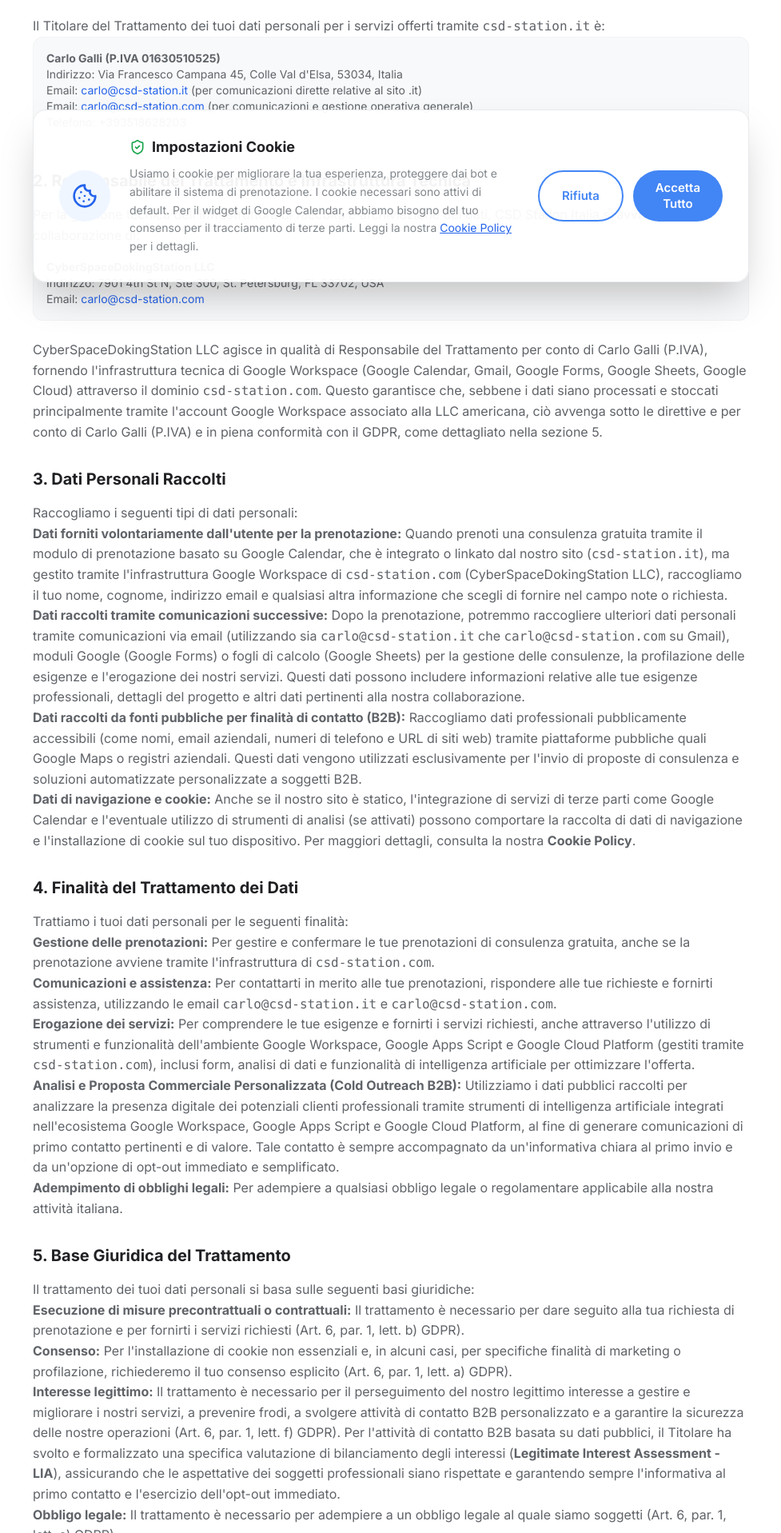
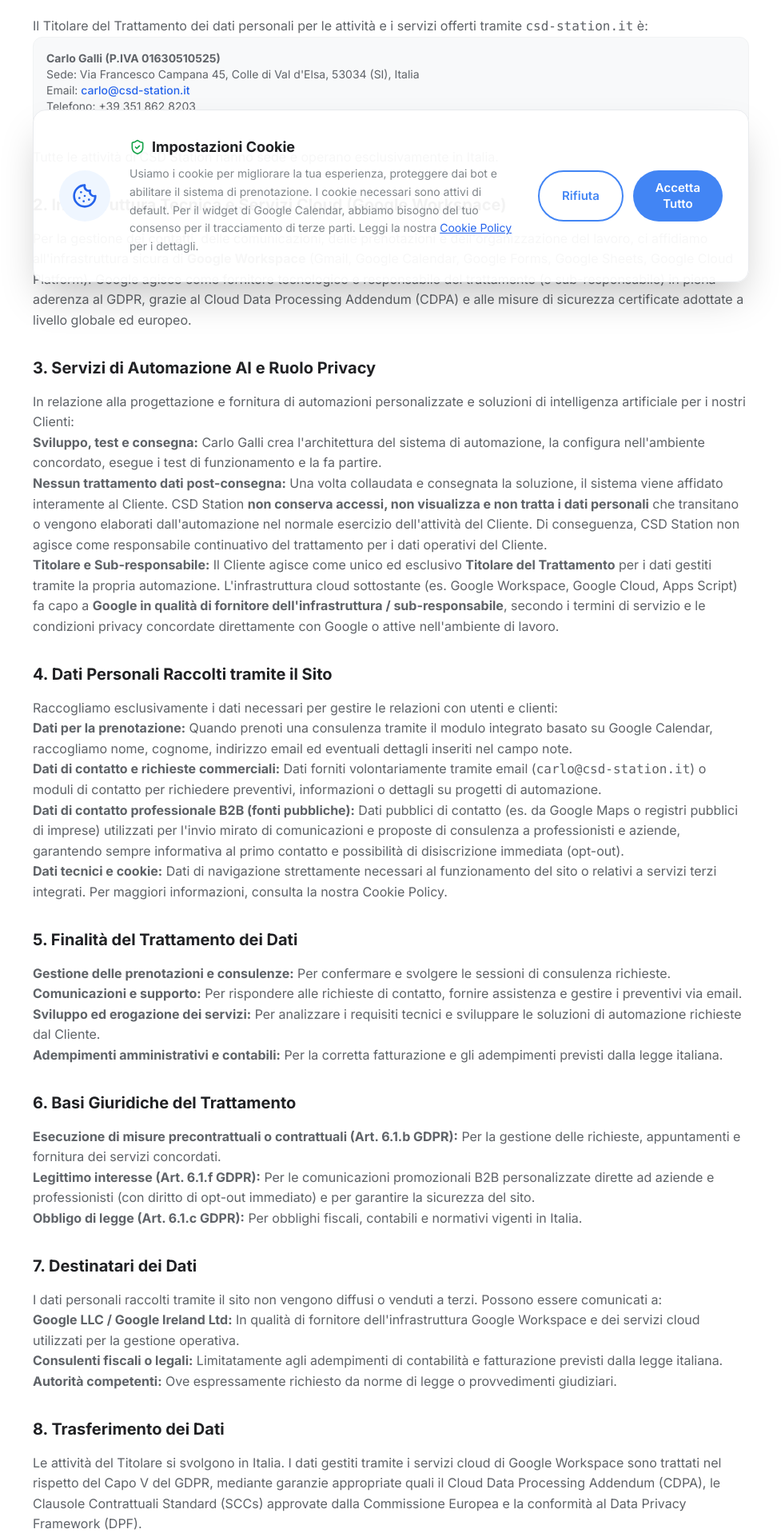
Before and after one commit to TheRealGalli/csd.station.italia, a React (Vite) app: page /privacy-policy in a window 1280 px wide. Shown: the part 423-2340 px from the top of the page at 80% size, without its empty margins (151-1128 px from the left). Built offline with nearby package versions, Linux system fonts and the light colour scheme; the HTML template or start-up script is replaced by a standard one.

Commit message:
Update privacy policy: remove US LLC reference and clarify Italian management with Google Workspace and AI automation role

```diff
--- a/src/pages/PrivacyPolicy.tsx
+++ b/src/pages/PrivacyPolicy.tsx
@@ -8,121 +8,104 @@ const PrivacyPolicy = () => {
       <main className="flex-grow pt-32 pb-16 px-6 lg:px-8">
         <div className="max-w-4xl mx-auto prose prose-blue prose-sm sm:prose-base lg:prose-lg text-gray-700">
           <h1 className="text-3xl font-extrabold text-gray-900 mb-8 border-b pb-4">Privacy Policy</h1>
-          <p className="text-sm text-gray-500 mb-8 italic">Ultimo aggiornamento: 23 marzo 2026</p>
+          <p className="text-sm text-gray-500 mb-8 italic">Ultimo aggiornamento: 2 ottobre 2026</p>
 
           <p>
-            Benvenuto su <code>csd-station.it</code>. La tua privacy è di fondamentale importanza per noi. Questa Privacy Policy descrive come Carlo Galli (P.IVA), operante come CSD Station (di seguito "noi", "nostro" o "CSD Station Italia"), raccoglie, utilizza e protegge i tuoi dati personali in conformità con il Regolamento Generale sulla Protezione dei Dati (GDPR) dell'Unione Europea.
+            Benvenuto su <code>csd-station.it</code>. La tua privacy è di fondamentale importanza per noi. Questa Privacy Policy descrive in modo chiaro e trasparente come Carlo Galli (P.IVA 01630510525), operante come CSD Station (di seguito "noi", "nostro" o "CSD Station Italia"), raccoglie, utilizza e protegge i dati personali in conformità con il Regolamento Generale sulla Protezione dei Dati (GDPR - Regolamento UE 2016/679).
           </p>
 
           <h2 className="text-xl font-bold text-gray-900 mt-8 mb-4">1. Titolare del Trattamento dei Dati</h2>
-          <p>Il Titolare del Trattamento dei tuoi dati personali per i servizi offerti tramite <code>csd-station.it</code> è:</p>
+          <p>Il Titolare del Trattamento dei dati personali per le attività e i servizi offerti tramite <code>csd-station.it</code> è:</p>
           <div className="bg-gray-50 p-4 rounded-xl border border-gray-100 not-prose text-sm mb-6">
             <p><strong>Carlo Galli (P.IVA 01630510525)</strong></p>
-            <p>Indirizzo: Via Francesco Campana 45, Colle Val d'Elsa, 53034, Italia</p>
-            <p>Email: <a href="mailto:carlo@csd-station.it" className="text-blue-600">carlo@csd-station.it</a> (per comunicazioni dirette relative al sito .it)</p>
-            <p>Email: <a href="mailto:carlo@csd-station.com" className="text-blue-600">carlo@csd-station.com</a> (per comunicazioni e gestione operativa generale)</p>
-            <p>Telefono: +393518628203</p>
-          </div>
-
-          <h2 className="text-xl font-bold text-gray-900 mt-8 mb-4">2. Responsabile del Trattamento e Infrastruttura Tecnica</h2>
-          <p>
-            Per la gestione tecnica dell'infrastruttura di raccolta e archiviazione dei dati, CSD Station Italia si avvale della collaborazione di:
-          </p>
-          <div className="bg-gray-50 p-4 rounded-xl border border-gray-100 not-prose text-sm mb-6">
-            <p><strong>CyberSpaceDokingStation LLC</strong></p>
-            <p>Indirizzo: 7901 4th St N, Ste 300, St. Petersburg, FL 33702, USA</p>
-            <p>Email: <a href="mailto:carlo@csd-station.com" className="text-blue-600">carlo@csd-station.com</a></p>
+            <p>Sede: Via Francesco Campana 45, Colle di Val d'Elsa, 53034 (SI), Italia</p>
+            <p>Email: <a href="mailto:carlo@csd-station.it" className="text-blue-600 font-medium">carlo@csd-station.it</a></p>
+            <p>Telefono: +39 351 862 8203</p>
           </div>
           <p>
-            CyberSpaceDokingStation LLC agisce in qualità di Responsabile del Trattamento per conto di Carlo Galli (P.IVA), fornendo l'infrastruttura tecnica di Google Workspace (Google Calendar, Gmail, Google Forms, Google Sheets, Google Cloud) attraverso il dominio <code>csd-station.com</code>. Questo garantisce che, sebbene i dati siano processati e stoccati principalmente tramite l'account Google Workspace associato alla LLC americana, ciò avvenga sotto le direttive e per conto di Carlo Galli (P.IVA) e in piena conformità con il GDPR, come dettagliato nella sezione 5.
+            Tutte le attività di CSD Station hanno sede e operano esclusivamente in Italia.
           </p>
 
-          <h2 className="text-xl font-bold text-gray-900 mt-8 mb-4">3. Dati Personali Raccolti</h2>
-          <p>Raccogliamo i seguenti tipi di dati personali:</p>
+          <h2 className="text-xl font-bold text-gray-900 mt-8 mb-4">2. Infrastruttura Tecnica e Servizi Cloud (Google Workspace)</h2>
+          <p>
+            Per la gestione dei contatti, delle comunicazioni, delle prenotazioni e dell'organizzazione del lavoro, ci affidiamo all'infrastruttura sicura di <strong>Google Workspace</strong> (Gmail, Google Calendar, Google Forms, Google Sheets, Google Cloud Platform). Google agisce come fornitore tecnologico e responsabile del trattamento (o sub-responsabile) in piena aderenza al GDPR, grazie al Cloud Data Processing Addendum (CDPA) e alle misure di sicurezza certificate adottate a livello globale ed europeo.
+          </p>
+
+          <h2 className="text-xl font-bold text-gray-900 mt-8 mb-4">3. Servizi di Automazione AI e Ruolo Privacy</h2>
+          <p>
+            In relazione alla progettazione e fornitura di automazioni personalizzate e soluzioni di intelligenza artificiale per i nostri Clienti:
+          </p>
           <ul>
-            <li><strong>Dati forniti volontariamente dall'utente per la prenotazione:</strong> Quando prenoti una consulenza gratuita tramite il modulo di prenotazione basato su Google Calendar, che è integrato o linkato dal nostro sito (<code>csd-station.it</code>), ma gestito tramite l'infrastruttura Google Workspace di <code>csd-station.com</code> (CyberSpaceDokingStation LLC), raccogliamo il tuo nome, cognome, indirizzo email e qualsiasi altra informazione che scegli di fornire nel campo note o richiesta.</li>
-            <li><strong>Dati raccolti tramite comunicazioni successive:</strong> Dopo la prenotazione, potremmo raccogliere ulteriori dati personali tramite comunicazioni via email (utilizzando sia <code>carlo@csd-station.it</code> che <code>carlo@csd-station.com</code> su Gmail), moduli Google (Google Forms) o fogli di calcolo (Google Sheets) per la gestione delle consulenze, la profilazione delle esigenze e l'erogazione dei nostri servizi. Questi dati possono includere informazioni relative alle tue esigenze professionali, dettagli del progetto e altri dati pertinenti alla nostra collaborazione.</li>
-            <li><strong>Dati raccolti da fonti pubbliche per finalità di contatto (B2B):</strong> Raccogliamo dati professionali pubblicamente accessibili (come nomi, email aziendali, numeri di telefono e URL di siti web) tramite piattaforme pubbliche quali Google Maps o registri aziendali. Questi dati vengono utilizzati esclusivamente per l'invio di proposte di consulenza e soluzioni automatizzate personalizzate a soggetti B2B.</li>
-            <li><strong>Dati di navigazione e cookie:</strong> Anche se il nostro sito è statico, l'integrazione di servizi di terze parti come Google Calendar e l'eventuale utilizzo di strumenti di analisi (se attivati) possono comportare la raccolta di dati di navigazione e l'installazione di cookie sul tuo dispositivo. Per maggiori dettagli, consulta la nostra <strong>Cookie Policy</strong>.</li>
+            <li>
+              <strong>Sviluppo, test e consegna:</strong> Carlo Galli crea l'architettura del sistema di automazione, la configura nell'ambiente concordato, esegue i test di funzionamento e la fa partire.
+            </li>
+            <li>
+              <strong>Nessun trattamento dati post-consegna:</strong> Una volta collaudata e consegnata la soluzione, il sistema viene affidato interamente al Cliente. CSD Station <strong>non conserva accessi, non visualizza e non tratta i dati personali</strong> che transitano o vengono elaborati dall'automazione nel normale esercizio dell'attività del Cliente. Di conseguenza, CSD Station non agisce come responsabile continuativo del trattamento per i dati operativi del Cliente.
+            </li>
+            <li>
+              <strong>Titolare e Sub-responsabile:</strong> Il Cliente agisce come unico ed esclusivo <strong>Titolare del Trattamento</strong> per i dati gestiti tramite la propria automazione. L'infrastruttura cloud sottostante (es. Google Workspace, Google Cloud, Apps Script) fa capo a <strong>Google in qualità di fornitore dell'infrastruttura / sub-responsabile</strong>, secondo i termini di servizio e le condizioni privacy concordate direttamente con Google o attive nell'ambiente di lavoro.
+            </li>
           </ul>
 
-          <h2 className="text-xl font-bold text-gray-900 mt-8 mb-4">4. Finalità del Trattamento dei Dati</h2>
-          <p>Trattiamo i tuoi dati personali per le seguenti finalità:</p>
+          <h2 className="text-xl font-bold text-gray-900 mt-8 mb-4">4. Dati Personali Raccolti tramite il Sito</h2>
+          <p>Raccogliamo esclusivamente i dati necessari per gestire le relazioni con utenti e clienti:</p>
           <ul>
-            <li><strong>Gestione delle prenotazioni:</strong> Per gestire e confermare le tue prenotazioni di consulenza gratuita, anche se la prenotazione avviene tramite l'infrastruttura di <code>csd-station.com</code>.</li>
-            <li><strong>Comunicazioni e assistenza:</strong> Per contattarti in merito alle tue prenotazioni, rispondere alle tue richieste e fornirti assistenza, utilizzando le email <code>carlo@csd-station.it</code> e <code>carlo@csd-station.com</code>.</li>
-            <li><strong>Erogazione dei servizi:</strong> Per comprendere le tue esigenze e fornirti i servizi richiesti, anche attraverso l'utilizzo di strumenti e funzionalità dell'ambiente Google Workspace, Google Apps Script e Google Cloud Platform (gestiti tramite <code>csd-station.com</code>), inclusi form, analisi di dati e funzionalità di intelligenza artificiale per ottimizzare l'offerta.</li>
-            <li><strong>Analisi e Proposta Commerciale Personalizzata (Cold Outreach B2B):</strong> Utilizziamo i dati pubblici raccolti per analizzare la presenza digitale dei potenziali clienti professionali tramite strumenti di intelligenza artificiale integrati nell'ecosistema Google Workspace, Google Apps Script e Google Cloud Platform, al fine di generare comunicazioni di primo contatto pertinenti e di valore. Tale contatto è sempre accompagnato da un'informativa chiara al primo invio e da un'opzione di opt-out immediato e semplificato.</li>
-            <li><strong>Adempimento di obblighi legali:</strong> Per adempiere a qualsiasi obbligo legale o regolamentare applicabile alla nostra attività italiana.</li>
+            <li><strong>Dati per la prenotazione:</strong> Quando prenoti una consulenza tramite il modulo integrato basato su Google Calendar, raccogliamo nome, cognome, indirizzo email ed eventuali dettagli inseriti nel campo note.</li>
+            <li><strong>Dati di contatto e richieste commerciali:</strong> Dati forniti volontariamente tramite email (<code>carlo@csd-station.it</code>) o moduli di contatto per richiedere preventivi, informazioni o dettagli su progetti di automazione.</li>
+            <li><strong>Dati di contatto professionale B2B (fonti pubbliche):</strong> Dati pubblici di contatto (es. da Google Maps o registri pubblici di imprese) utilizzati per l'invio mirato di comunicazioni e proposte di consulenza a professionisti e aziende, garantendo sempre informativa al primo contatto e possibilità di disiscrizione immediata (opt-out).</li>
+            <li><strong>Dati tecnici e cookie:</strong> Dati di navigazione strettamente necessari al funzionamento del sito o relativi a servizi terzi integrati. Per maggiori informazioni, consulta la nostra Cookie Policy.</li>
           </ul>
 
-          <h2 className="text-xl font-bold text-gray-900 mt-8 mb-4">5. Base Giuridica del Trattamento</h2>
-          <p>Il trattamento dei tuoi dati personali si basa sulle seguenti basi giuridiche:</p>
+          <h2 className="text-xl font-bold text-gray-900 mt-8 mb-4">5. Finalità del Trattamento dei Dati</h2>
           <ul>
-            <li><strong>Esecuzione di misure precontrattuali o contrattuali:</strong> Il trattamento è necessario per dare seguito alla tua richiesta di prenotazione e per fornirti i servizi richiesti (Art. 6, par. 1, lett. b) GDPR).</li>
-            <li><strong>Consenso:</strong> Per l'installazione di cookie non essenziali e, in alcuni casi, per specifiche finalità di marketing o profilazione, richiederemo il tuo consenso esplicito (Art. 6, par. 1, lett. a) GDPR).</li>
-            <li><strong>Interesse legittimo:</strong> Il trattamento è necessario per il perseguimento del nostro legittimo interesse a gestire e migliorare i nostri servizi, a prevenire frodi, a svolgere attività di contatto B2B personalizzato e a garantire la sicurezza delle nostre operazioni (Art. 6, par. 1, lett. f) GDPR). Per l'attività di contatto B2B basata su dati pubblici, il Titolare ha svolto e formalizzato una specifica valutazione di bilanciamento degli interessi (<strong>Legitimate Interest Assessment - LIA</strong>), assicurando che le aspettative dei soggetti professionali siano rispettate e garantendo sempre l'informativa al primo contatto e l'esercizio dell'opt-out immediato.</li>
-            <li><strong>Obbligo legale:</strong> Il trattamento è necessario per adempiere a un obbligo legale al quale siamo soggetti (Art. 6, par. 1, lett. c) GDPR).</li>
+            <li><strong>Gestione delle prenotazioni e consulenze:</strong> Per confermare e svolgere le sessioni di consulenza richieste.</li>
+            <li><strong>Comunicazioni e supporto:</strong> Per rispondere alle richieste di contatto, fornire assistenza e gestire i preventivi via email.</li>
+            <li><strong>Sviluppo ed erogazione dei servizi:</strong> Per analizzare i requisiti tecnici e sviluppare le soluzioni di automazione richieste dal Cliente.</li>
+            <li><strong>Adempimenti amministrativi e contabili:</strong> Per la corretta fatturazione e gli adempimenti previsti dalla legge italiana.</li>
           </ul>
 
-          <h2 className="text-xl font-bold text-gray-900 mt-8 mb-4">6. Modalità del Trattamento e Sicurezza dei Dati</h2>
+          <h2 className="text-xl font-bold text-gray-900 mt-8 mb-4">6. Basi Giuridiche del Trattamento</h2>
+          <ul>
+            <li><strong>Esecuzione di misure precontrattuali o contrattuali (Art. 6.1.b GDPR):</strong> Per la gestione delle richieste, appuntamenti e fornitura dei servizi concordati.</li>
+            <li><strong>Legittimo interesse (Art. 6.1.f GDPR):</strong> Per le comunicazioni promozionali B2B personalizzate dirette ad aziende e professionisti (con diritto di opt-out immediato) e per garantire la sicurezza del sito.</li>
+            <li><strong>Obbligo di legge (Art. 6.1.c GDPR):</strong> Per obblighi fiscali, contabili e normativi vigenti in Italia.</li>
+          </ul>
+
+          <h2 className="text-xl font-bold text-gray-900 mt-8 mb-4">7. Destinatari dei Dati</h2>
+          <p>I dati personali raccolti tramite il sito non vengono diffusi o venduti a terzi. Possono essere comunicati a:</p>
+          <ul>
+            <li><strong>Google LLC / Google Ireland Ltd:</strong> In qualità di fornitore dell'infrastruttura Google Workspace e dei servizi cloud utilizzati per la gestione operativa.</li>
+            <li><strong>Consulenti fiscali o legali:</strong> Limitatamente agli adempimenti di contabilità e fatturazione previsti dalla legge italiana.</li>
+            <li><strong>Autorità competenti:</strong> Ove espressamente richiesto da norme di legge o provvedimenti giudiziari.</li>
+          </ul>
+
+          <h2 className="text-xl font-bold text-gray-900 mt-8 mb-4">8. Trasferimento dei Dati</h2>
           <p>
-            Il trattamento dei dati personali avviene principalmente tramite strumenti informatici e telematici. Per tutte le operazioni di raccolta, archiviazione ed elaborazione dei dati, ci affidiamo interamente ai servizi dell'ambiente Google Workspace, Google Apps Script e Google Cloud Platform, gestiti attraverso l'account di <strong>CyberSpaceDokingStation LLC (<code>csd-station.com</code>)</strong> e l'account <strong>CyberSpaceDokingStation Italia (<code>csd-station.it</code>)</strong>.
+            Le attività del Titolare si svolgono in Italia. I dati gestiti tramite i servizi cloud di Google Workspace sono trattati nel rispetto del Capo V del GDPR, mediante garanzie appropriate quali il Cloud Data Processing Addendum (CDPA), le Clausole Contrattuali Standard (SCCs) approvate dalla Commissione Europea e la conformità al Data Privacy Framework (DPF).
+          </p>
+
+          <h2 className="text-xl font-bold text-gray-900 mt-8 mb-4">9. Conservazione dei Dati</h2>
+          <p>
+            I dati relativi alle comunicazioni e alle richieste vengono conservati per il tempo necessario a evadere la richiesta e gestire il rapporto professionale. I dati fiscali e di fatturazione sono conservati per 10 anni come stabilito dalla normativa italiana.
+          </p>
+
+          <h2 className="text-xl font-bold text-gray-900 mt-8 mb-4">10. Diritti dell'Interessato</h2>
+          <p>
+            In qualità di interessato, ai sensi degli Artt. 15-22 del GDPR, hai il diritto di richiedere l'accesso ai tuoi dati personali, la rettifica, la cancellazione, la limitazione del trattamento, l'opposizione al trattamento e la portabilità dei dati, nonché di revocare il consenso o proporre reclamo al Garante per la Protezione dei Dati Personali (<a href="https://www.garanteprivacy.it" target="_blank" rel="noopener noreferrer" className="text-blue-600 underline">garanteprivacy.it</a>).
           </p>
           <p>
-            Il trattamento include l'utilizzo di funzionalità di intelligenza artificiale integrate esclusivamente nell'ambiente Google Workspace, Google Apps Script e Google Cloud Platform. Tale processo avviene senza l'ausilio di API esterne o piattaforme terze al di fuori del perimetro di sicurezza di Google, garantendo che i dati non vengano utilizzati per l'addestramento di modelli pubblici e che rimangano protetti all'interno dell'infrastruttura certificata.
-          </p>
-          <p>
-            Google, in qualità di sub-Responsabile del Trattamento, si impegna a garantire la conformità al GDPR e ha adottato misure tecniche e organizzative adeguate per proteggere i tuoi dati. Tra Carlo Galli (P.IVA) e CyberSpaceDokingStation LLC sono state stipulate le Clausole Contrattuali Standard (SCCs - Standard Contractual Clauses) approvate dalla Commissione Europea per disciplinare l'affidamento del trattamento ed il trasferimento dei dati. Inoltre, CyberSpaceDokingStation LLC ha accettato il Cloud Data Processing Addendum (CDPA) di Google LLC, mentre Google LLC aderisce al Data Privacy Framework (DPF) UE-USA.
+            Per esercitare tali diritti, puoi scrivere all'indirizzo email <a href="mailto:carlo@csd-station.it" className="text-blue-600 font-medium">carlo@csd-station.it</a>.
           </p>
 
-          <h2 className="text-xl font-bold text-gray-900 mt-8 mb-4">7. Destinatari dei Dati</h2>
-          <p>I tuoi dati personali potranno essere comunicati a:</p>
-          <ul>
-            <li><strong>CyberSpaceDokingStation LLC:</strong> In qualità di Responsabile del Trattamento che fornisce l'infrastruttura Google Workspace.</li>
-            <li><strong>Google LLC:</strong> In qualità di fornitore dei servizi Google Workspace (Google Calendar, Gmail, Google Forms, Google Sheets, Google Cloud) e nostro sub-Responsabile del Trattamento.</li>
-            <li><strong>Collaboratori di Carlo Galli (P.IVA) e CyberSpaceDokingStation LLC:</strong> Autorizzati al trattamento dei dati per le finalità sopra indicate.</li>
-            <li><strong>Autorità competenti:</strong> Ove richiesto da obblighi legali o per far valere un diritto in sede giudiziaria.</li>
-          </ul>
-
-          <h2 className="text-xl font-bold text-gray-900 mt-8 mb-4">8. Trasferimento Dati Extra-UE</h2>
+          <h2 className="text-xl font-bold text-gray-900 mt-8 mb-4">11. Modifiche alla Privacy Policy</h2>
           <p>
-            I tuoi dati personali raccolti tramite <code>csd-station.it</code> potranno essere trasferiti al di fuori dell'Unione Europea, in particolare verso gli Stati Uniti, dove ha sede CyberSpaceDokingStation LLC e dove sono localizzati i server di Google LLC. Tale trasferimento avviene nel pieno rispetto del Capo V del GDPR ed è garantito dai seguenti strumenti giuridici:
+            Eventuali aggiornamenti alla presente informativa saranno pubblicati su questa pagina, con indicazione della data di revisione in alto.
           </p>
-          <ul>
-            <li><strong>Per CyberSpaceDokingStation LLC:</strong> L'affidamento dei trattamenti e il trasferimento dei dati sono regolati dalle <strong>Clausole Contrattuali Standard (SCCs - Standard Contractual Clauses)</strong> approvate dalla Commissione Europea e stipulate direttamente tra Carlo Galli (P.IVA) e la LLC.</li>
-            <li><strong>Per Google LLC:</strong> Il trasferimento è disciplinato dal Cloud Data Processing Addendum (CDPA) e dall'adesione di Google LLC all'<strong>EU-U.S. Data Privacy Framework (DPF)</strong>, garantendo un livello di protezione adeguato ed equivalente a quello europeo.</li>
-          </ul>
-
-          <h2 className="text-xl font-bold text-gray-900 mt-8 mb-4">9. Periodo di Conservazione dei Dati</h2>
-          <p>
-            I tuoi dati personali saranno conservati per il tempo strettamente necessario al raggiungimento delle finalità per cui sono stati raccolti, o per il tempo richiesto dalla normativa applicabile. In particolare:
-          </p>
-          <ul>
-            <li>I dati relativi alle prenotazioni e alle comunicazioni saranno conservati per la durata del rapporto contrattuale e per un periodo successivo necessario per adempiere agli obblighi legali, fiscali e contabili.</li>
-            <li>I dati raccolti tramite cookie saranno conservati per il periodo indicato nella nostra <strong>Cookie Policy</strong>.</li>
-          </ul>
-          <p>Al termine del periodo di conservazione, i dati verranno cancellati o resi anonimi in modo irreversibile.</p>
-
-          <h2 className="text-xl font-bold text-gray-900 mt-8 mb-4">10. Diritti dell'Interessato</h2>
-          <p>In qualità di interessato, hai il diritto di esercitare i seguenti diritti ai sensi del GDPR:</p>
-          <ul>
-            <li><strong>Diritto di accesso:</strong> Ottenere la conferma che sia in corso un trattamento di dati personali che ti riguardano e, in tal caso, di ottenere l'accesso ai dati e a informazioni specifiche.</li>
-            <li><strong>Diritto di rettifica:</strong> Ottenere la rettifica dei dati personali inesatti che ti riguardano e l'integrazione dei dati personali incompleti.</li>
-            <li><strong>Diritto alla cancellazione (diritto all'oblio):</strong> Ottenere la cancellazione dei dati personali che ti riguardano senza ingiustificato ritardo.</li>
-            <li><strong>Diritto di limitazione di trattamento:</strong> Ottenere la limitazione del trattamento quando ricorre una delle ipotesi previste dall'Art. 18 GDPR.</li>
-            <li><strong>Diritto alla portabilità dei dati:</strong> Ricevere in un formato strutturato, di uso comune e leggibile da dispositivo automatico i dati personali che ti riguardano e/o richiederne la trasmissione ad un altro titolare del trattamento.</li>
-            <li><strong>Diritto di opposizione:</strong> Opporsi in qualsiasi momento al trattamento dei dati personali che ti riguardano, compresa la profilazione.</li>
-            <li><strong>Diritto di revocare il consenso:</strong> Revocare il consenso in qualsiasi momento, senza pregiudicare la liceità del trattamento basata sul consenso prestato prima della revoca.</li>
-            <li><strong>Diritto di proporre reclamo:</strong> Proporre reclamo all'Autorità di controllo competente (per l'Italia, il Garante per la protezione dei dati personali).</li>
-          </ul>
-          <p>Per esercitare i tuoi diritti, puoi contattarci all'indirizzo email <a href="mailto:carlo@csd-station.it" className="text-blue-600">carlo@csd-station.it</a> o <a href="mailto:carlo@csd-station.com" className="text-blue-600">carlo@csd-station.com</a>.</p>
-
-          <h2 className="text-xl font-bold text-gray-900 mt-8 mb-4">11. Modifiche alla presente Privacy Policy</h2>
-          <p>Ci riserviamo il diritto di modificare la presente Privacy Policy in qualsiasi momento. Ti invitiamo a consultare periodicamente questa pagina per essere sempre aggiornato sulle eventuali modifiche. La data dell'ultimo aggiornamento sarà indicata in cima alla pagina.</p>
 
           <h2 className="text-xl font-bold text-gray-900 mt-8 mb-4">12. Cookie Policy</h2>
-          <p>Per informazioni dettagliate sull'uso dei cookie sul nostro sito, ti invitiamo a consultare la nostra specifica <strong><a href="/cookie-policy" className="text-blue-600">Cookie Policy</a></strong></p>
+          <p>
+            Per maggiori informazioni sui cookie utilizzati sul nostro sito, consulta la nostra <strong><a href="/cookie-policy" className="text-blue-600">Cookie Policy</a></strong>.
+          </p>
         </div>
       </main>
       <Footer />
```
Also changed, not shown: public/llms-full.txt.
